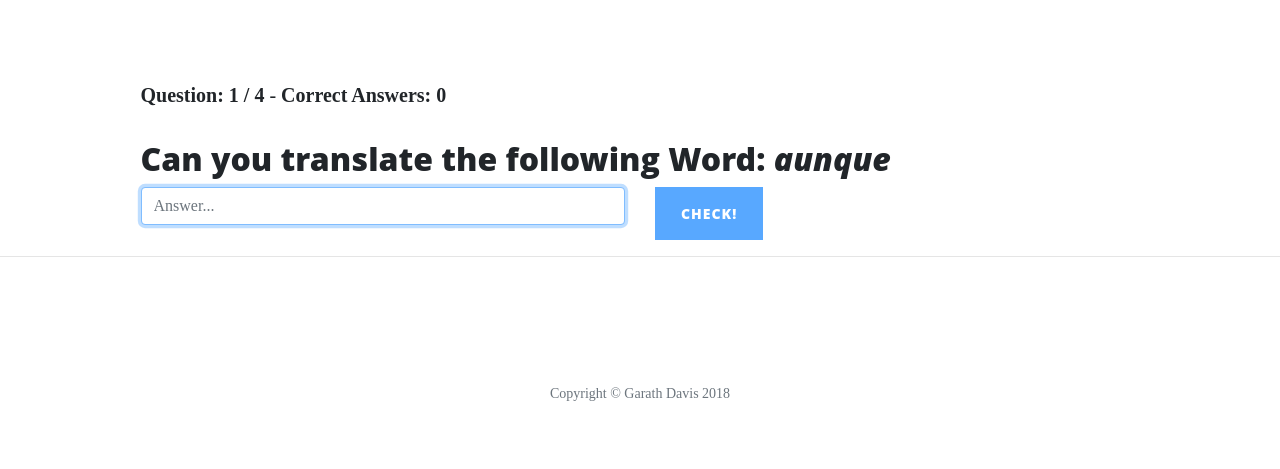
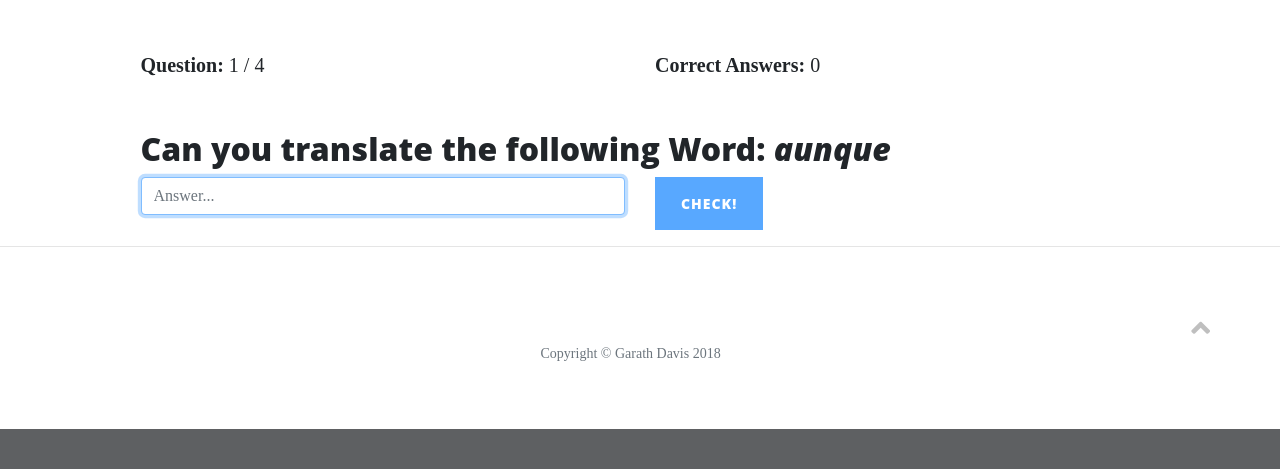
Before and after one commit to Code-Institute-Submissions/Garathd-milestone-project-3, a Flask app: page /questions in a window 1280 px wide. Shown: the part 532-1001 px from the top of the page. After the commit the page ends 961 px from the top, so only its background shows below. Run offline with Flask 2, Linux system fonts and the light colour scheme; some libraries are stand-ins or nearby versions.

Commit message:
Added Textfield Validation and Scroll to Top Button

```diff
--- a/static/css/styles.css
+++ b/static/css/styles.css
@@ -9,3 +9,18 @@
 
 .result p {
   font-size: 22px; }
+
+.scroll-top {
+  float: right !important;
+  padding: 1%;
+  padding-top: 1%;
+  padding-top: 1%; }
+
+.question-status {
+  padding: 0 0 5% 0; }
+
+.fa {
+  font-weight: 900;
+  font-size: 30px;
+  color: #2E2E2E;
+  opacity: 0.3; }
--- /dev/null
+++ b/static/js/index.js
@@ -0,0 +1,30 @@
+/*global $*/
+
+//Regex for letters only used on search fields
+function lettersonly(ob) {
+    var invalidChars = /([^A-Za-z\s])/;
+    if (invalidChars.test(ob.value)) {
+        ob.value = ob.value.replace(invalidChars, "");
+    }
+}
+
+//Regex for small letters only used on search fields
+function smalllettersonly(ob) {
+    var invalidChars = /([^a-z\s])/;
+    if (invalidChars.test(ob.value)) {
+        ob.value = ob.value.replace(invalidChars, "");
+    }
+}
+
+$(document).ready(function() {
+    //Scroll to top button
+    var scrollTop = $(".scrollTop");
+
+    $(scrollTop).click(function() {
+        $('html, body').animate({
+            scrollTop: 0
+        }, 800);
+        return false;
+
+    });
+});
--- a/static/scss/main.scss
+++ b/static/scss/main.scss
@@ -1,13 +1,32 @@
 #answers {
-  margin: 5% 0 5% 0; }
+  margin: 5% 0 5% 0;
+}
 
 .question-form {
-  padding: 0 5%}
-
-.result{
-    margin-top:2.5%;
+  padding: 0 5%
 }
 
-.result p{
-    font-size:22px;
+.result {
+  margin-top: 2.5%;
 }
+
+.result p {
+  font-size: 22px;
+}
+
+.scroll-top {
+  float: right !important;
+  padding: 1%;
+  padding-top: 1%;
+  padding-top: 1%;
+}
+
+.question-status{
+  padding: 0 0 5% 0;
+}
+
+.fa {
+  font-weight: 900;
+  font-size: 30px;
+  color: #2E2E2E;
+  opacity: 0.3; }
--- a/templates/base.html
+++ b/templates/base.html
@@ -11,12 +11,14 @@
 
   <link rel="stylesheet" href="{{ url_for('static', filename='vendor/bootstrap/css/bootstrap.min.css') }}" type="text/css" />
   <link rel="stylesheet" href="{{ url_for('static', filename='css/clean-blog.min.css') }}" type="text/css" />
+  <link rel="stylesheet" href="https://use.fontawesome.com/releases/v5.3.1/css/all.css" />
   <link rel="stylesheet" href="{{ url_for('static', filename='css/styles.css') }}" type="text/css" />
 
   <!-- Scripts -->
-  <script src="{{ url_for('static', filename='js/jquery.js')  }}"></script>
+  <script src="{{ url_for('static', filename='js/jquery.js') }}"></script>
+  <script src="{{ url_for('static', filename='js/index.js') }}"></script>
   {% if title == "Question Game" or title == "Quiz Results" or "Recent Scores" %}
-  <script src="{{ url_for('static', filename='js/questions.js')  }}"></script>
+  <script src="{{ url_for('static', filename='js/questions.js') }}"></script>
   {% endif %}
 
 </head>
@@ -74,34 +76,11 @@
     <div class="container">
       <div class="row">
         <div class="col-lg-8 col-md-10 mx-auto">
-          <ul class="list-inline text-center">
-            <li class="list-inline-item">
-              <a href="#">
-                  <span class="fa-stack fa-lg">
-                    <i class="fas fa-circle fa-stack-2x"></i>
-                    <i class="fab fa-twitter fa-stack-1x fa-inverse"></i>
-                  </span>
-                </a>
-            </li>
-            <li class="list-inline-item">
-              <a href="#">
-                  <span class="fa-stack fa-lg">
-                    <i class="fas fa-circle fa-stack-2x"></i>
-                    <i class="fab fa-facebook-f fa-stack-1x fa-inverse"></i>
-                  </span>
-                </a>
-            </li>
-            <li class="list-inline-item">
-              <a href="#">
-                  <span class="fa-stack fa-lg">
-                    <i class="fas fa-circle fa-stack-2x"></i>
-                    <i class="fab fa-github fa-stack-1x fa-inverse"></i>
-                  </span>
-                </a>
-            </li>
-          </ul>
           <p class="copyright text-muted">Copyright &copy; Garath Davis 2018</p>
         </div>
+          <div class="scrollTop">
+            <i class="fa fa-angle-up"></i>
+          </div>
       </div>
     </div>
   </footer>
--- a/templates/questions.html
+++ b/templates/questions.html
@@ -2,17 +2,25 @@
 
 <div class="question-form">
 
+    <div class="question-status">
+        <div class="row">
+            <div class="col-md-6">
+                <strong>Question:</strong> {{ counter + 1 }} / {{ amount }}
+            </div>
+            <div class="col-md-6">
+                <strong>Correct Answers:</strong> {{ correct }}
+            </div>
+        </div>
+    </div>
+
     <div class="row">
         <div class="col-md-12">
-
-            <p><strong>Question: {{ counter + 1 }} / {{ amount }}</strong> - <strong>Correct Answers: {{ correct }}</strong></p>
-
             <h2>Can you translate the following Word: <i>{{ results.Spanish }}</i></h2>
 
             <form name="answer" method="POST">
                 <div class="row">
                     <div class="col-md-6">
-                        <input id="user-input" class="form-control" type="text" id="answer" name="answer" placeholder="Answer..." autofocus>
+                        <input id="user-input" onkeyup="smalllettersonly(this)" class="form-control" type="text" id="answer" name="answer" placeholder="Answer..." autofocus>
                     </div>
                     <div class="col-md-6">
                         <button id="check" class="btn btn-primary">Check!</button>
--- a/templates/results.html
+++ b/templates/results.html
@@ -24,7 +24,7 @@
     <form method="POST">
         <div class="row">
             <div class="col-md-6">
-                <input class="form-control" type="text" name="username" placeholder="Enter your username" autofocus/>
+                <input class="form-control" onkeyup="lettersonly(this)" type="text" name="username" placeholder="Enter your username" autofocus/>
             </div>
             <div class="col-md-6">
                 <button id="entry" name="highscore" value="highscore" class="btn btn-primary">Send</button>
--- a/test_questions.py
+++ b/test_questions.py
@@ -78,8 +78,8 @@ class TestQuestions(unittest.TestCase):
                         with open(score_list, "a+") as file:
                             file.writelines(old_score)
 
+            #Failed the test
             else:
-                #Failed the test
                 result = False
 
         self.assertTrue(result)
```
